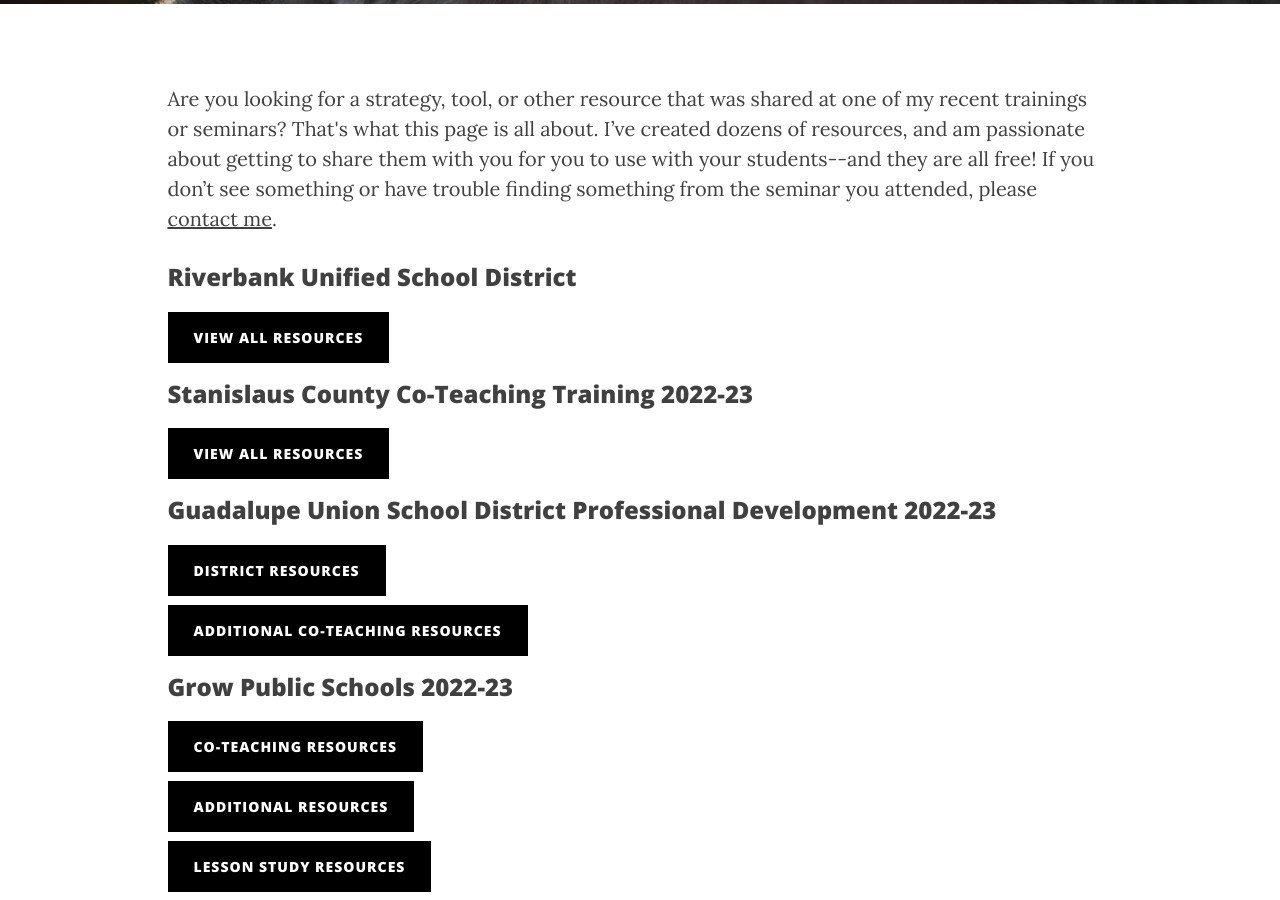
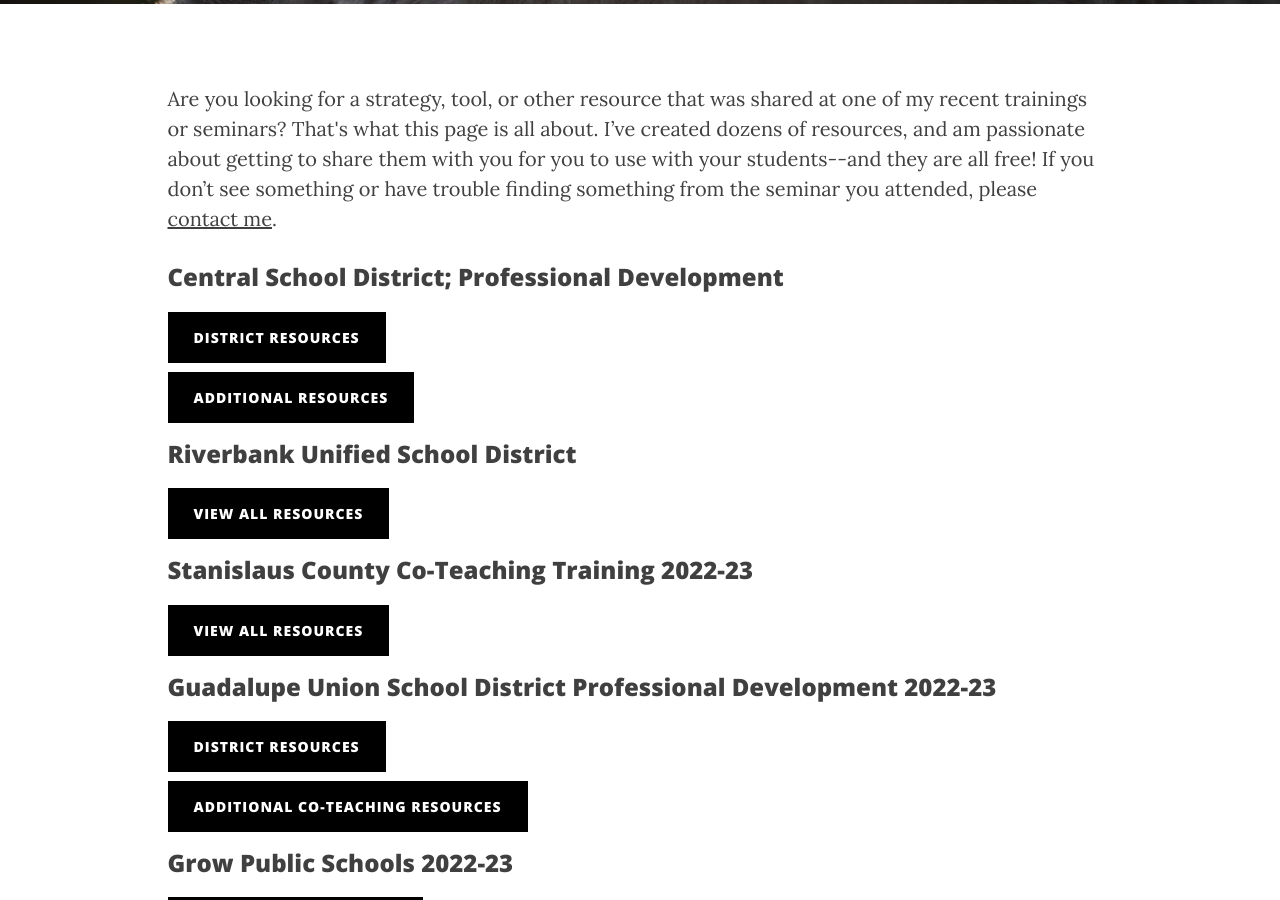
Before and after one commit to iamweswilson/clearlycat, a Jekyll site: the page built from resources.html, in a window 1280 px wide and 900 px high, scrolled down 444 px. Built offline with Jekyll 4.4.1, drawn with Linux system fonts in a browser that asks for light colours; nearby versions of some CDN libraries; comment, search, counter and statistics services are not loaded; some of the changed text lies outside the part shown.

Commit message:
Central resources update

```diff
--- a/resources.html
+++ b/resources.html
@@ -24,6 +24,17 @@ permalink: /training-resources/
             <div class="col-sm-10 col-sm-push-1">
                 <p>
                     Are you looking for a strategy, tool, or other resource that was shared at one of my  recent trainings or seminars? That's what this page is all about.  I’ve created dozens of resources, and am passionate about getting to share them with you for you to use with your students--and they are all free!  If you don’t see something or have trouble finding something from the seminar you attended, please <a href="/contact/">contact me</a>.
+                </p>
+                <h3>Central School District; Professional Development</h3>
+                <p>
+                    <a href="//drive.google.com/drive/folders/1_xrEttNc-AZzzB8Mb0Gr5f9B9xiza2Q6?usp=sharing" class="resource-btn" target="_blank">
+                        District Resources
+                    </a>
+                </p>
+                <p>
+                    <a href="//drive.google.com/drive/folders/0B6LJvCVcyOwfY250UTM5X3FJTms?resourcekey=0-rQ_vlIT6ljargrgnpgdQ1A&usp=sharing" class="resource-btn" target="_blank">
+                        Additional Resources
+                    </a>
                 </p>
                 <h3>Riverbank Unified School District</h3>
                 <p>
@@ -158,17 +169,6 @@ permalink: /training-resources/
                 <p>
                     <a href="//drive.google.com/drive/folders/0B6LJvCVcyOwfY250UTM5X3FJTms?resourcekey=0-rQ_vlIT6ljargrgnpgdQ1A&usp=sharing" class="resource-btn" target="_blank">
                         Additional Co-Teaching Resources
-                    </a>
-                </p>
-                <h3>Central School District; Professional Development 2021</h3>
-                <p>
-                    <a href="//drive.google.com/drive/folders/1_xrEttNc-AZzzB8Mb0Gr5f9B9xiza2Q6?usp=sharing" class="resource-btn" target="_blank">
-                        District Resources
-                    </a>
-                </p>
-                <p>
-                    <a href="//drive.google.com/drive/folders/0B6LJvCVcyOwfY250UTM5X3FJTms?resourcekey=0-rQ_vlIT6ljargrgnpgdQ1A&usp=sharing" class="resource-btn" target="_blank">
-                        Additional Resources
                     </a>
                 </p>
                 <h3>Region 16; Sped Camp June 2021</h3>
```
